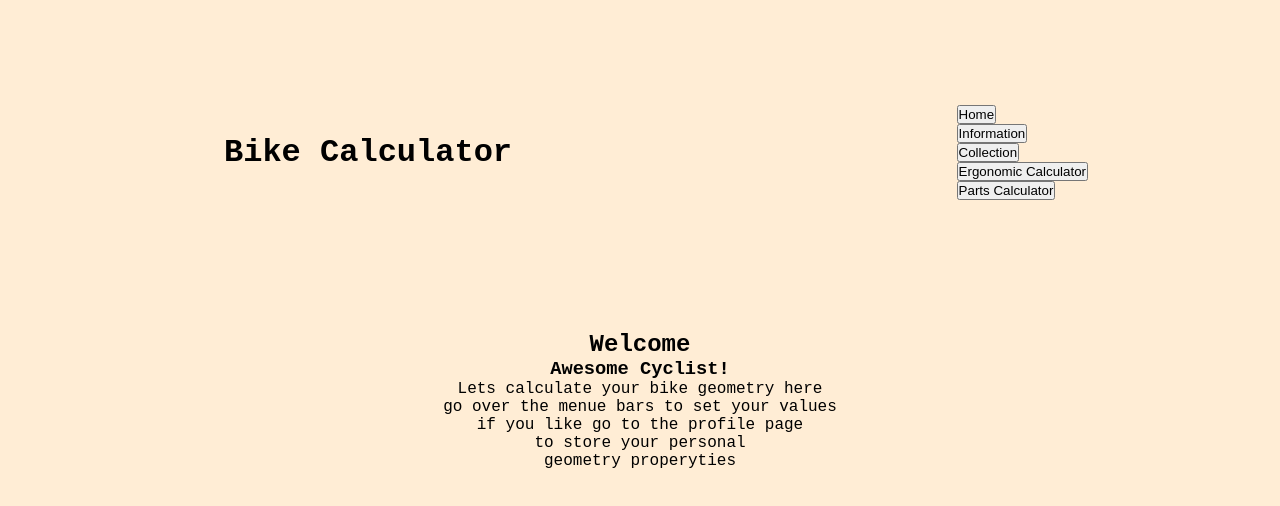
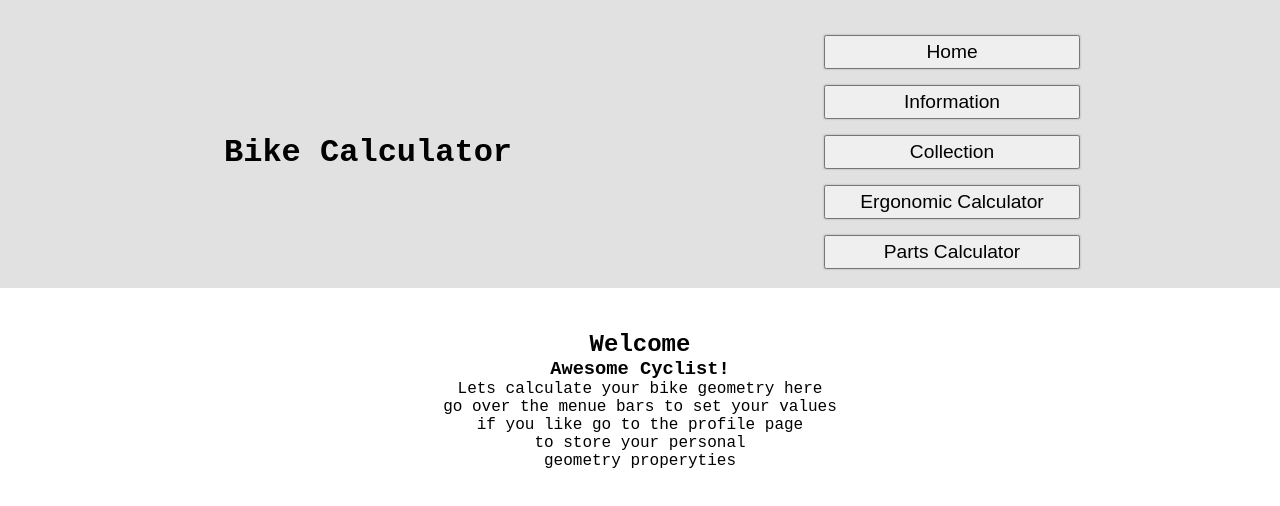
Before and after one commit to thisKonrad/bike_geometry, a Next.js app: page / in a window 1280 px wide. Shown: the top 506 px of the page. Built offline with nearby package versions, Linux system fonts and the light colour scheme.

Commit message:
new style modules basic set up

```diff
--- a/components/Header/index.jsx
+++ b/components/Header/index.jsx
@@ -1,14 +1,13 @@
 /* :::: HEADER :::: */
 'use client'
 import Link from 'next/link'
-//import './header.css'
-import './header.css'
+import styles from '@/styles/Header.module.css'
 
 
 export default function Header ({currentPageTitle}) {
 
 return (<>
-    <header>
+    <header className={styles.header}>
     <h1>{currentPageTitle}</h1>
         <nav>
         <div>
--- a/package.json
+++ b/package.json
@@ -12,7 +12,8 @@
     "mongodb": "^6.3.0",
     "next": "14.0.4",
     "react": "^18",
-    "react-dom": "^18"
+    "react-dom": "^18",
+    "swr": "^2.2.4"
   },
   "devDependencies": {
     "eslint": "^8",
--- a/pages/calculator_ergo/calculator_ergo.css
+++ b/styles/CalculatorStyles.css
@@ -1,4 +1,4 @@
-/* :::: framesize style :::: */
+/* :::: CalculatorErgoCss :::: */
 .frame_size_wrap{
     z-index:0;
     margin-top: 25%;
--- a/components/Header/header.css
+++ b/styles/Header.module.css
@@ -1,5 +1,5 @@
 /* :::: header style :::: */
-header{
+.header{
     z-index: 99;
     position: fixed;
     top: 0;
--- a/styles/Home.module.css
+++ b/styles/Home.module.css
@@ -9,4 +9,4 @@ min-height: 100vh;
 margin: 0 auto;
 padding: 2rem;
 text-align: center;
-background-color: rgb(255, 237, 213);}
+background-color: var(--backgroundColor);}
--- a/styles/globals.css
+++ b/styles/globals.css
@@ -3,11 +3,30 @@
 :root{
   font-family: 'Courier New', Courier, monospace;
   font-size: 100%;
+  --mainColor: whitesmoke;
+  --accentColor: gainsboro;
+  --backgroundColor: white;
+  --headerColor: rgb(225, 225, 225);
 }
 
 body{
 width: 100%;
 height: 100%;
 margin: 0em auto;
-background: white;
+background: var(--backgroundColor);
 }
+
+button{
+  cursor: pointer;
+  width: 16rem;
+  margin: 0.5rem;
+  font-size: 1.2rem;
+/* top | right | bottom | left */
+  padding: 4px 14px 4px 14px;
+  box-shadow:0px 0px 2px rgba(0, 0, 0, 0.25);
+}
+input, select{
+  margin:0px 4px 0px 4px;
+  padding: 8px;
+  font-size: 1.2rem;
+}
```
Also changed, not shown: pages/calculator_ergo/index.jsx (+10 -10 lines), 1 other file (tests, documents, lock files or other folders).
